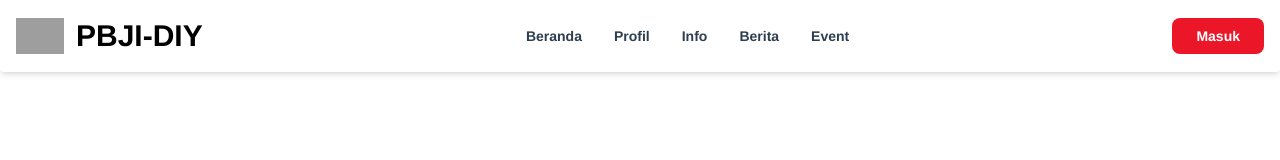
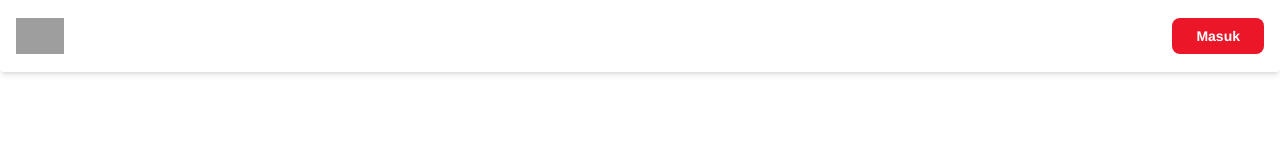
Before and after one commit to arifsetia-one/pbji, a Vue app: page / in a window 1280 px wide. Shown: the top 160 px of the page. Built offline with nearby package versions, Linux system fonts and the light colour scheme; grey boxes are pictures that could not be loaded.

Commit message:
change text black to white in navbar

```diff
--- a/src/components/MainLayout.vue
+++ b/src/components/MainLayout.vue
@@ -4,7 +4,7 @@
         <div class="container flex flex-wrap items-center justify-between mx-auto">
             <a to="/" href="#" class="flex items-center">
                 <img src="https://pbjisurabaya.or.id/images/logo/pbji.png" class="h-0 mr-3 sm:h-9" alt="PBJI Logo" />
-                <span class="self-center text-2xl sm:text-3xl font-bold text-black whitespace-nowrap ">PBJI-DIY</span>
+                <span class="self-center text-2xl sm:text-3xl font-bold text-white whitespace-nowrap ">PBJI-DIY</span>
             </a>
             <div class="flex items-center md:order-2 text-white">
                 <button
@@ -16,7 +16,7 @@
             <div class="items-center justify-center flex hidden w-full md:flex md:w-auto md:order-1" id="mobile-menu-2">
                 <ul
                     class="flex flex-col p-4 mt-4 border border-gray-100 rounded-lg bg-transparent md:flex-row md:space-x-8 md:mt-0 md:text-sm md:font-medium md:border-0 md:bg-transparent dark:bg-gray-800 md:dark:bg-transparent">
-                    <li class="font-semibold hover:text-[#eb1728]" v-for="menu in menuNavbar" :key="menu.title"
+                    <li class="font-semibold text-white hover:text-[#eb1728]" v-for="menu in menuNavbar" :key="menu.title"
                         @click="onRouteClick(menu)">{{ menu.title }}</li>
                 </ul>
             </div>
```
